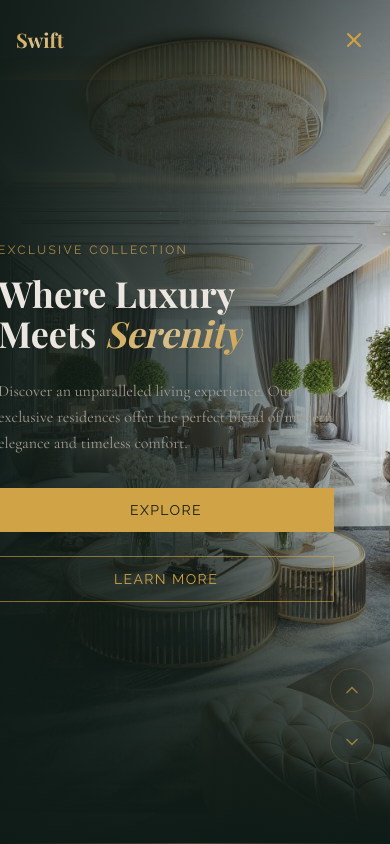
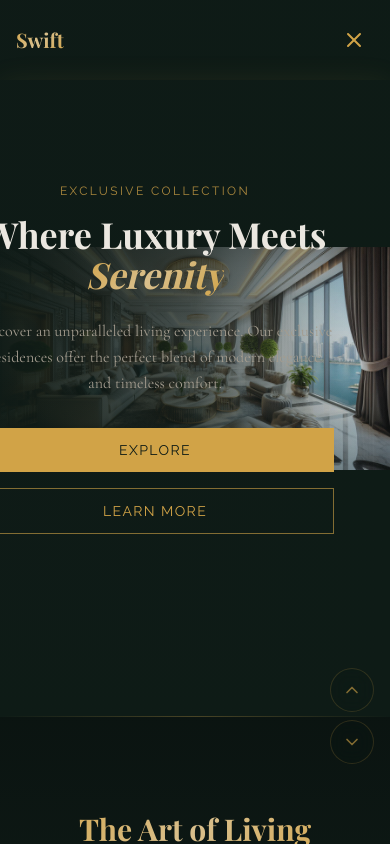
Before and after one commit to sdizajner/swift-luxury-apartments, a React (Vite) app: page / in a window 390 px wide. Both pictures are taken after a click on the button 354 px from the left and 40 px from the top of the page. Shown: the top 844 px of the page. Built offline with nearby package versions, Linux system fonts and the light colour scheme; a web font is replaced by a local one.

Commit message:
Refine Navbar and Home component styles for improved responsiveness and user experience. Adjust overflow properties in Navbar and enhance layout in Home section for better visual consistency. Update image handling and text alignment for mobile compatibility.

```diff
--- a/src/components/Navbar.tsx
+++ b/src/components/Navbar.tsx
@@ -35,7 +35,7 @@ export function Navbar() {
   return (
     <nav
       className={cn(
-        "fixed top-0 left-0 right-0 z-50 transition-all duration-500 pl-[env(safe-area-inset-left)] pr-[env(safe-area-inset-right)] w-full max-w-[100vw] overflow-x-hidden",
+        "fixed top-0 left-0 right-0 z-50 transition-all duration-500 pl-[env(safe-area-inset-left)] pr-[env(safe-area-inset-right)] w-full max-w-[100vw] overflow-x-hidden overflow-y-visible",
         isScrolled
           ? "bg-background/95 backdrop-blur-md shadow-gold py-3 sm:py-4"
           : "bg-transparent py-4 sm:py-6",
@@ -86,8 +86,10 @@ export function Navbar() {
       {/* Mobile Nav - full-width, touch-friendly */}
       <div
         className={cn(
-          "md:hidden absolute top-full left-0 right-0 w-full max-w-full bg-background/98 backdrop-blur-lg border-t border-border shadow-gold transition-all duration-300 overflow-hidden",
-          isMobileMenuOpen ? "max-h-96 opacity-100" : "max-h-0 opacity-0",
+          "md:hidden absolute top-full left-0 right-0 w-full z-[60] bg-background/98 backdrop-blur-lg border-t border-border shadow-gold transition-all duration-300",
+          isMobileMenuOpen
+            ? "max-h-96 opacity-100 pointer-events-auto"
+            : "max-h-0 opacity-0 pointer-events-none overflow-hidden",
         )}
       >
         <div className="flex flex-col px-4 sm:px-6 py-4 gap-1">
@@ -96,7 +98,7 @@ export function Navbar() {
               key={link.name}
               to={link.path}
               className={cn(
-                "font-sans-elegant text-sm tracking-widest uppercase py-3 px-2 -mx-2 rounded min-h-[44px] flex items-center transition-colors duration-300 active:bg-primary/10",
+                "font-sans-elegant text-sm tracking-widest uppercase py-3 px-2 -mx-2 rounded min-h-[44px] flex items-center transition-colors duration-300 active:bg-primary/10 cursor-pointer touch-manipulation",
                 location.pathname === link.path
                   ? "text-primary"
                   : "text-foreground/70 hover:text-primary",
--- a/src/pages/Home.tsx
+++ b/src/pages/Home.tsx
@@ -16,19 +16,19 @@ export default function Home() {
   return (
     <div className="w-full overflow-x-hidden">
       {/* Hero Section */}
-      <section className="relative min-h-screen flex items-center bg-background">
+      <section className="relative min-h-[85vh] sm:min-h-screen flex items-center justify-center sm:justify-start bg-background">
         <div className="absolute inset-0 z-0">
           <img
-  src={slikaHero} // <--- Koristi uvezenu varijablu
+  src={slikaHero}
   alt="Luxury interior"
-  className="w-full h-full object-cover"
+  className="w-full h-full object-contain object-center sm:object-cover"
         />
           <div className="absolute inset-0 bg-gradient-to-r from-background/95 via-background/70 to-transparent" />
           <div className="absolute inset-0 bg-gradient-to-t from-background via-transparent to-background/40" />
         </div>
 
-        <div className="relative z-10 max-w-7xl mx-auto px-4 sm:px-6 w-full">
-          <div className="max-w-xl border-l-2 border-primary/30 pl-5 sm:pl-8 py-4 scroll-fade-left">
+        <div className="relative z-10 max-w-7xl mx-auto px-4 sm:px-6 w-full flex justify-center sm:justify-start">
+          <div className="max-w-xl w-full text-center sm:text-left border-l-0 sm:border-l-2 border-primary/30 pl-0 sm:pl-8 py-4 scroll-fade-left">
             <p className="font-sans-elegant text-xs sm:text-sm tracking-[0.2em] sm:tracking-[0.4em] text-primary/80 uppercase mb-4 sm:mb-6">
               Exclusive Collection
             </p>
@@ -41,7 +41,7 @@ export default function Home() {
               residences offer the perfect blend of modern elegance and timeless
               comfort.
             </p>
-            <div className="flex flex-col sm:flex-row gap-6">
+            <div className="flex flex-col sm:flex-row gap-4 sm:gap-6 justify-center sm:justify-start">
               <Link
                 to="/residences"
                 className="bg-primary text-primary-foreground px-8 py-3 font-sans-elegant text-sm tracking-widest uppercase hover:bg-gold-light transition-colors duration-300 text-center"
```
